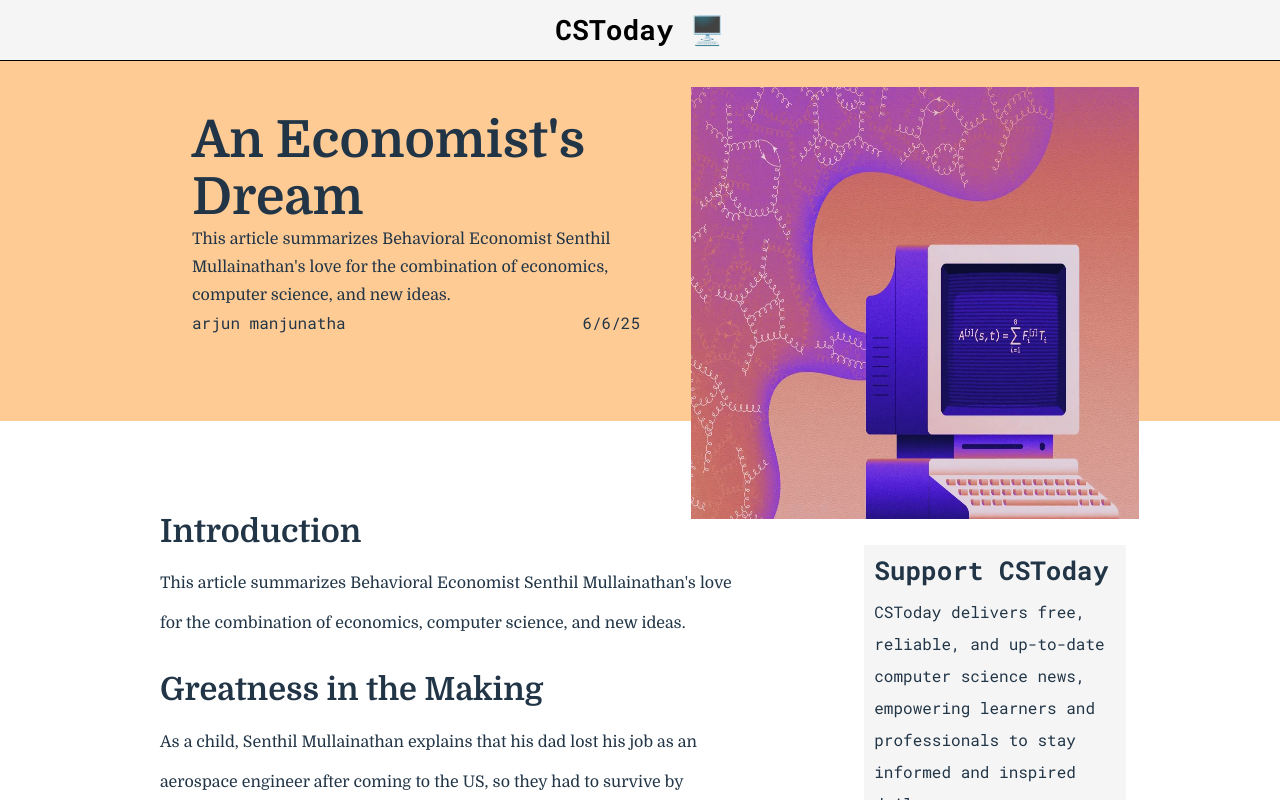
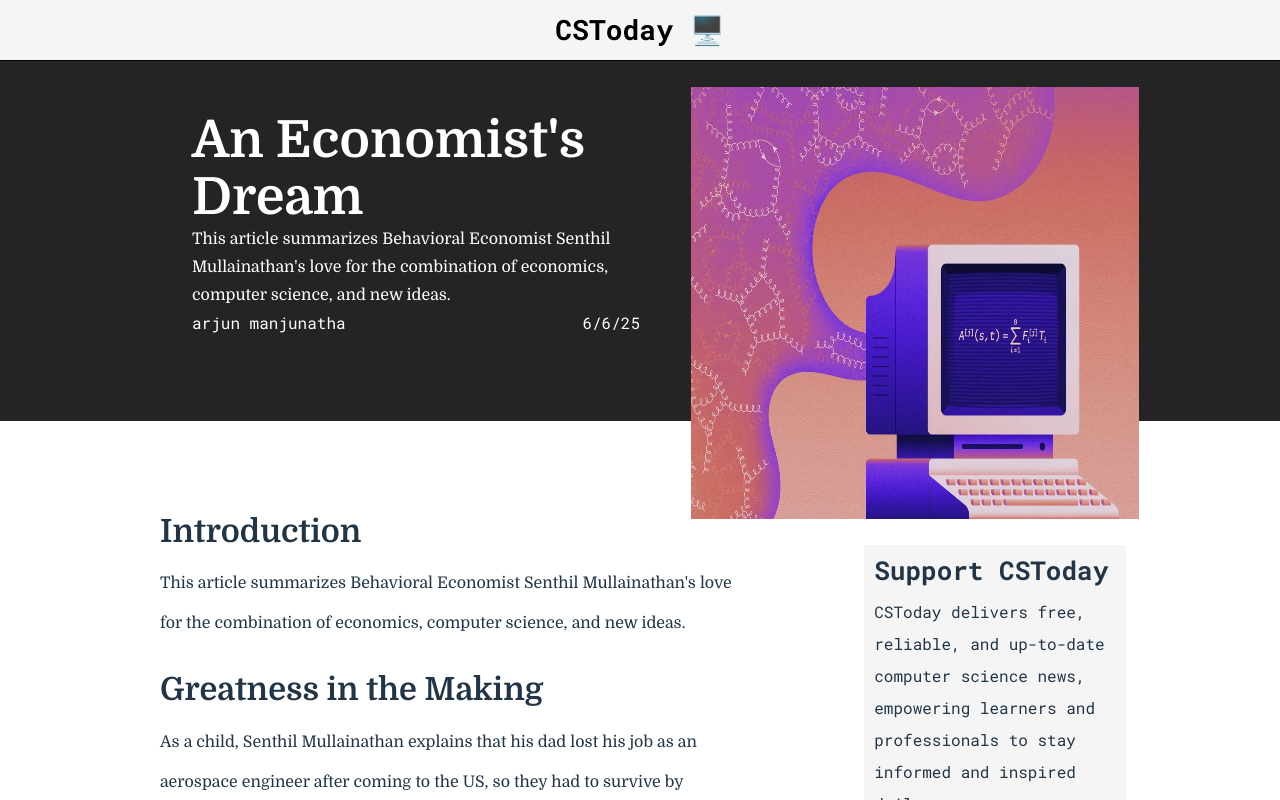
Before and after one commit to ishaanchip/csa-news-final, a React (Vite) app: page /article/0 in a window 1280 px wide. Built offline with nearby package versions, Linux system fonts and the light colour scheme.

Commit message:
changing backgorund color

```diff
--- a/src/components/Article/Article.css
+++ b/src/components/Article/Article.css
@@ -19,7 +19,8 @@
     justify-content: center;
     width:100vw;
     height:45vh;
-    background-color: rgb(255, 203, 148);
+    background-color:rgb(36, 36, 36);
+    color: white;
 }
 
 .article-data{
```
